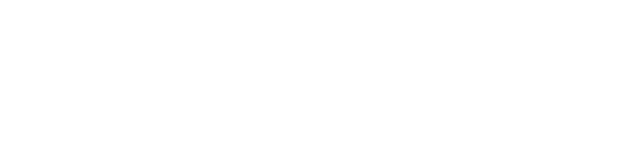
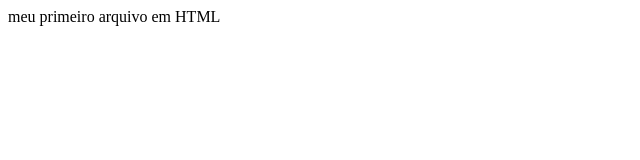
Before and after one commit to magojogaminecraft/mago, a plain HTML site: page index.html in a window 1280 px wide. Shown: the whole page, without its empty margins (0-640 px from the left). Drawn offline with Linux system fonts and the light colour scheme.

Commit message:
criando meu primeiro arquivo em HTML

```diff
--- a/index.html
+++ b/index.html
@@ -1 +1,3 @@
 <html>
+  </h1>meu primeiro arquivo em HTML</h1>
+</htm1>
```
